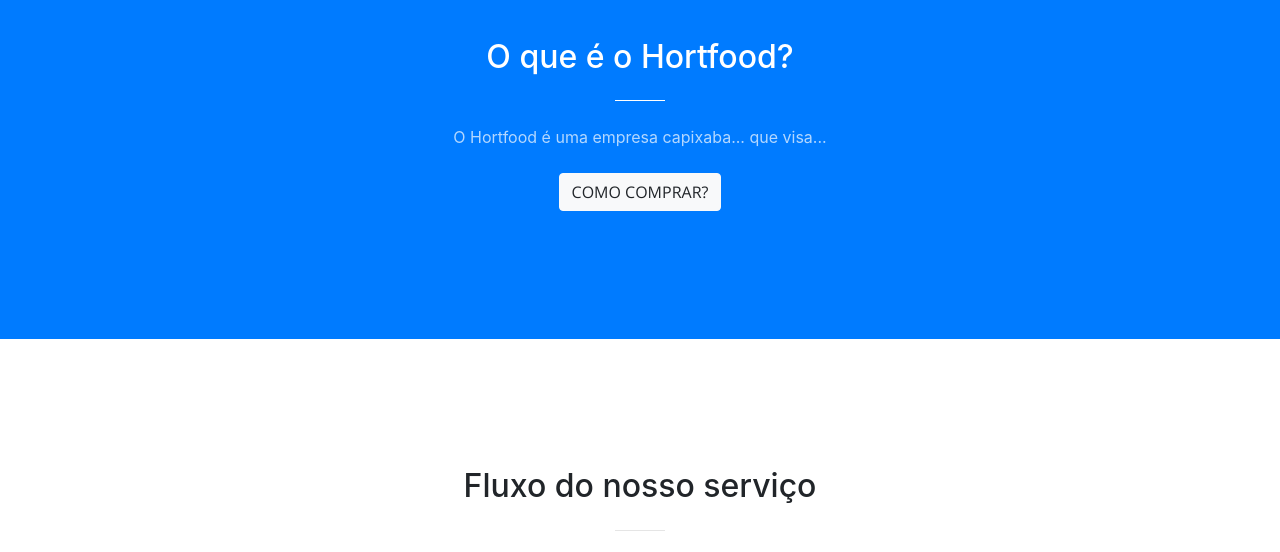
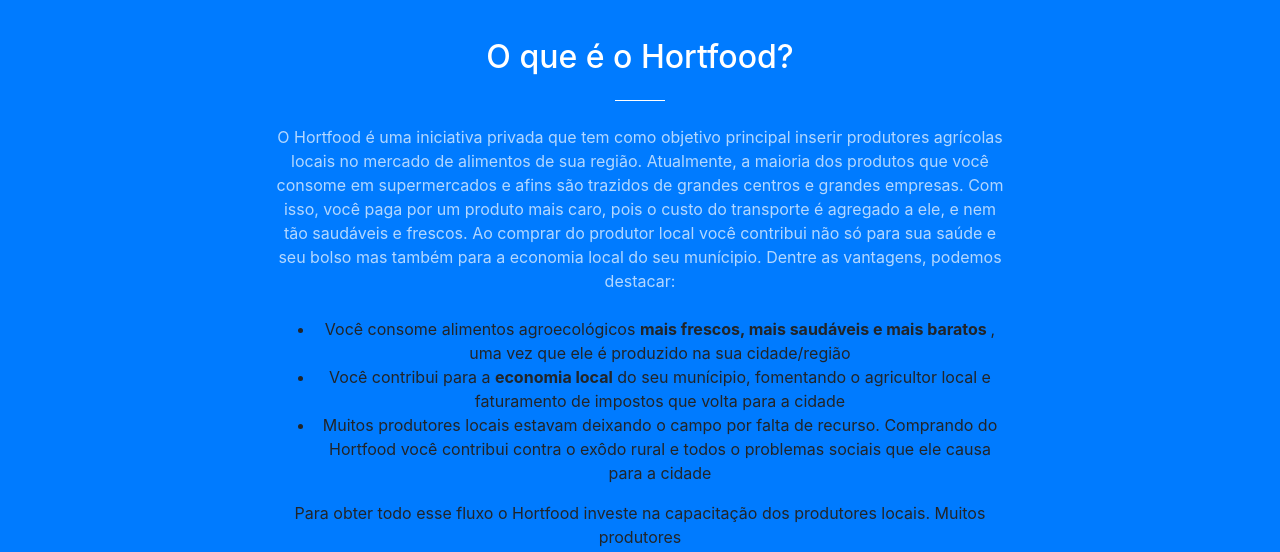
Before and after one commit to paaatcha/hortfood-page, a website with bundled scripts: page index.html in a window 1280 px wide. Shown: the part 890-1442 px from the top of the page. Built offline with nearby package versions, Linux system fonts and the light colour scheme.

Commit message:
atualiando pagina

```diff
--- a/index.html
+++ b/index.html
@@ -65,12 +65,12 @@
         <div class="row">
           <div class="col-lg-10 mx-auto">
             <h1 class="text-uppercase">
-              <strong>Produtos agroecológicos</strong>
+              <strong> Conheça o Hortfood sua feira online de produtos agroecológicos</strong>
             </h1>
             <hr>
           </div>
           <div class="col-lg-8 mx-auto">
-            <p class="text-faded mb-5"> Agora você pode fazer sua feira de dentro de sua casa. </p>
+            <p class="text-faded mb-5"> Agora você pode fazer sua feira de dentro do conforto da sua casa. Com o Hortfood em poucos minutos você escolhe os produtos e realiza sua compra sem sair de casa. </p>
             <a class="btn btn-primary btn-xl js-scroll-trigger" href="#about"> Saiba mais </a>
           </div>
         </div>
@@ -84,7 +84,29 @@
             <h2 class="section-heading text-white">O que é o Hortfood?</h2>
             <hr class="light my-4">
             <p class="text-faded mb-4">
-              O Hortfood é uma empresa capixaba... que visa...
+              O Hortfood é uma iniciativa privada que tem como objetivo principal inserir produtores agrícolas locais no mercado de alimentos de sua região. Atualmente, a maioria dos produtos que você
+              consome em supermercados e afins são trazidos de grandes centros e grandes empresas. Com isso, você paga por um produto mais caro, pois o custo do transporte é agregado a ele, e nem tão saudáveis e frescos.
+              Ao comprar do produtor local você contribui não só para sua saúde e seu bolso mas também para a economia local do seu munícipio. Dentre as vantagens, podemos destacar:
+
+              <ul id="lstBeneficios">
+                <li>
+                  Você consome alimentos agroecológicos <strong> mais frescos, mais saudáveis e mais baratos </strong>, uma vez que ele é produzido na sua cidade/região
+                </li>
+
+                <li>
+                  Você contribui para a <strong>economia local</strong> do seu munícipio, fomentando o agricultor local e faturamento de impostos que volta para a cidade
+                </li>
+
+                <li>
+                  Muitos produtores locais estavam deixando o campo por falta de recurso. Comprando do Hortfood você contribui contra o exôdo rural e todos o problemas sociais que ele causa para a cidade
+                </li>
+
+              </ul>
+
+            Para obter todo esse fluxo o Hortfood investe na capacitação dos produtores locais. Muitos produtores
+
+
+
             </p>
             <a class="btn btn-light btn-xl js-scroll-trigger" href="#services"> Como comprar?</a>
           </div>
@@ -100,6 +122,12 @@
             <hr class="my-4">
           </div>
         </div>
+
+        <p>
+          O Hortfood ainda está em fase de testes. Estamos desenvolvendo nosso sistema de venda via web e aplicativo. Todavia já estamos funcionado via Whatsapp. Dê uma olhada no nosso fluxo de serviço:
+
+        </p>
+
       </div>
       <div class="container">
         <div class="row">
@@ -114,7 +142,7 @@
             <div class="service-box mt-5 mx-auto">
               <i class="fas fa-4x fa-list-alt text-primary mb-3 sr-icon-1"></i>
               <h3 class="mb-3">Produtos</h3>
-              <p class="text-muted mb-0">Nós enviamos a lista de produtos fresquinhos bem como o preço para de cada um deles</p>
+              <p class="text-muted mb-0">Nós enviamos a lista de produtos fresquinhos bem como o preço de cada um deles</p>
             </div>
           </div>
 
```
